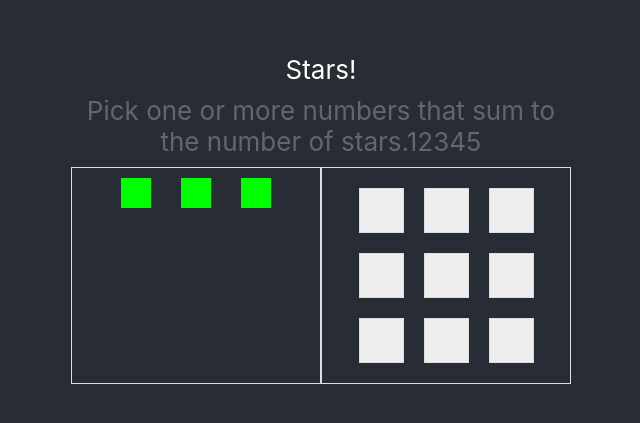
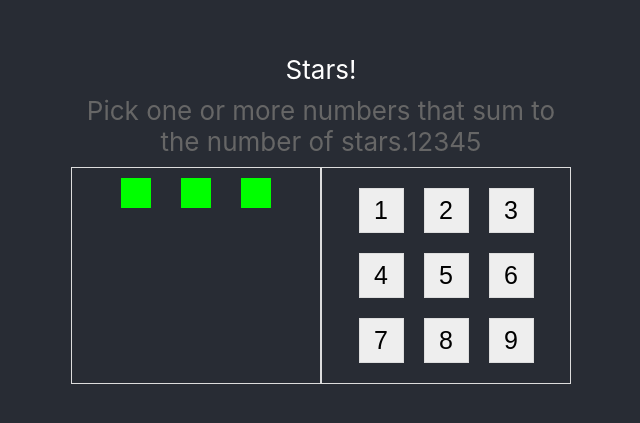
Before and after one commit to stujmar/banner-ninja, a React (Create React App) app: page / in a window 1280 px wide. Shown: the part 181-604 px from the top of the page, without its empty margins (319-959 px from the left). Built offline with nearby package versions, Linux system fonts and the light colour scheme.

Commit message:
passed the ButtonNumber a prop that is num and id

```diff
--- a/src/components/StarGame.js
+++ b/src/components/StarGame.js
@@ -35,7 +35,7 @@ const StarGame = () => {
                 </div>
                 <div className={right}>
                     {Utils.range(1,9).map(num =>
-                        <ButtonNumber key={num} id={num} className={number} />
+                        <ButtonNumber key={num} id={num} num={num} className={number} />
                     )}
                     {/* <button className="number">1</button>
                     <button className="number">2</button>
--- a/src/components/StarGame.module.css
+++ b/src/components/StarGame.module.css
@@ -18,14 +18,15 @@
       padding: 10px;
       text-align: center;
       border: thin solid #ddd;
+      color:black;
   }
 
   .star {
-      display: inline-block;
-        width: 30px;
-        height: 30px;
-        background: lime;
-      margin: 0 15px;
+    display: inline-block;
+    width: 30px;
+    height: 30px;
+    background: lime;
+    margin: 0 15px;
   }
 
   .star:after {
```
